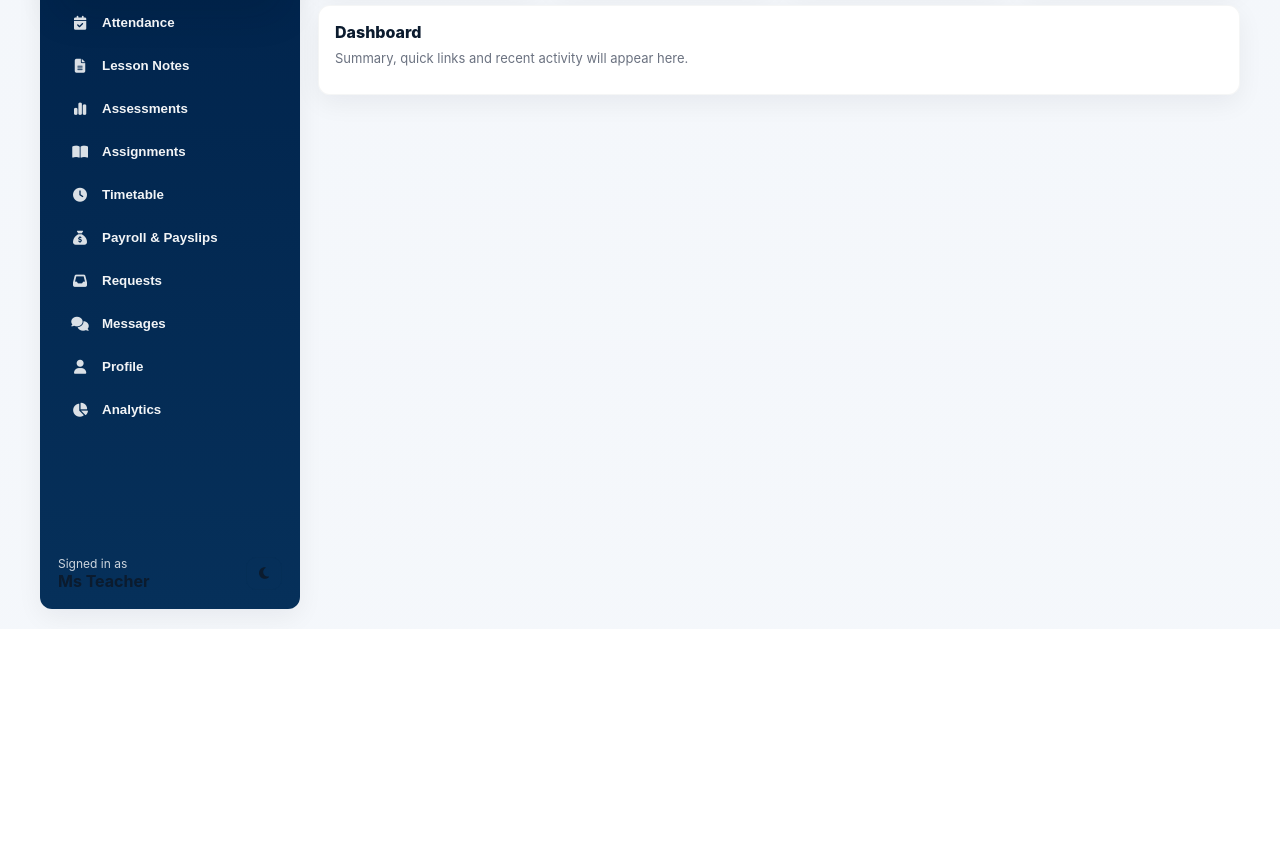
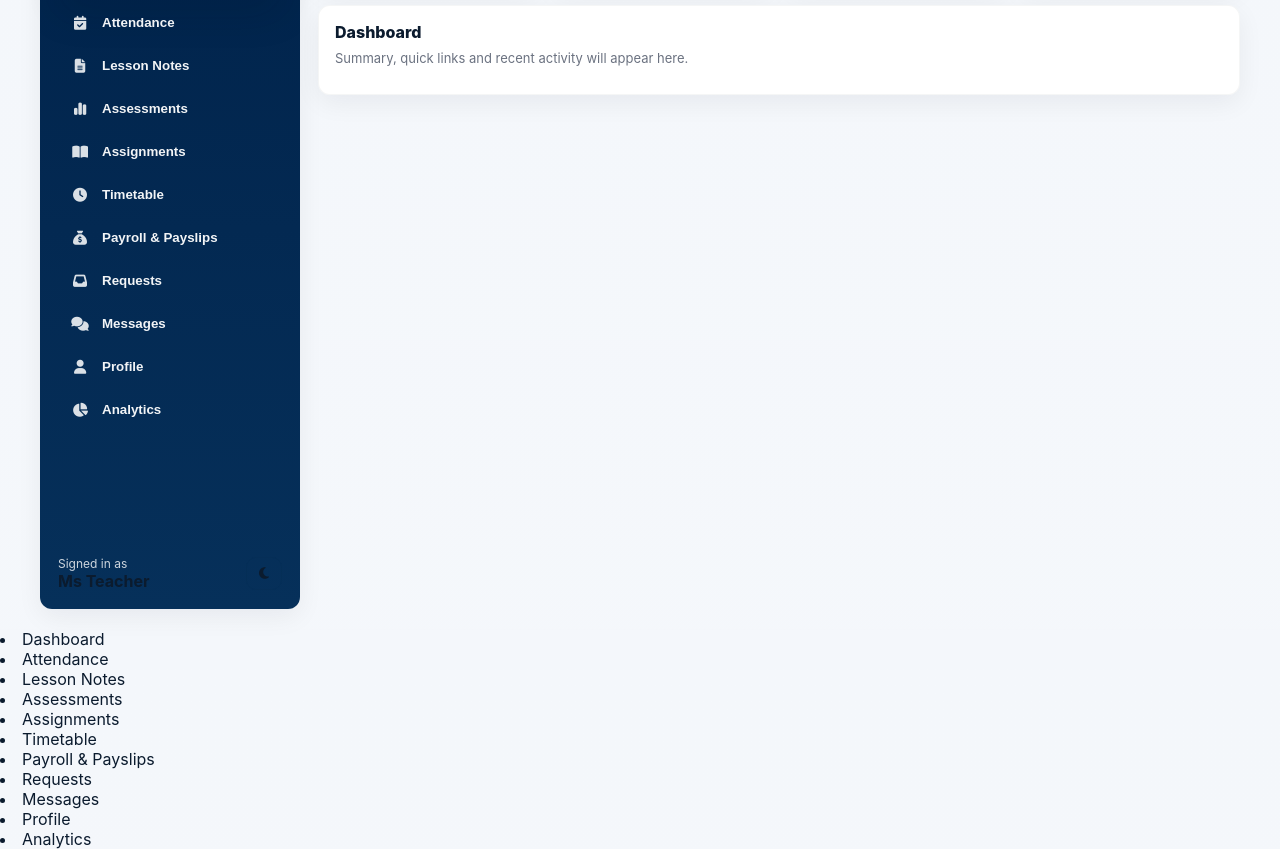
Before and after one commit to AdjeiJamesNtiamoah/Flawless-Portal, a plain HTML site: page teacher-dashboard.html in a window 1280 px wide. Shown: the part 171-1020 px from the top of the page. Before the commit the page ends 800 px from the top, so only its background shows below. Drawn offline with nearby package versions, Linux system fonts and the light colour scheme.

Commit message:
Update teacher-dashboard.html

```diff
--- a/teacher-dashboard.html
+++ b/teacher-dashboard.html
@@ -1901,5 +1901,17 @@ function saveNote() {
 }
 </script>
 
+<li class="menu-link" data-page="dashboard">Dashboard</li>
+<li class="menu-link" data-page="attendance">Attendance</li>
+<li class="menu-link" data-page="notes">Lesson Notes</li>
+<li class="menu-link" data-page="assessments">Assessments</li>
+<li class="menu-link" data-page="assignments">Assignments</li>
+<li class="menu-link" data-page="timetable">Timetable</li>
+<li class="menu-link" data-page="payroll">Payroll & Payslips</li>
+<li class="menu-link" data-page="requests">Requests</li>
+<li class="menu-link" data-page="messages">Messages</li>
+<li class="menu-link" data-page="profile">Profile</li>
+<li class="menu-link" data-page="analytics">Analytics</li>
+
 </body>
 </html>
```
